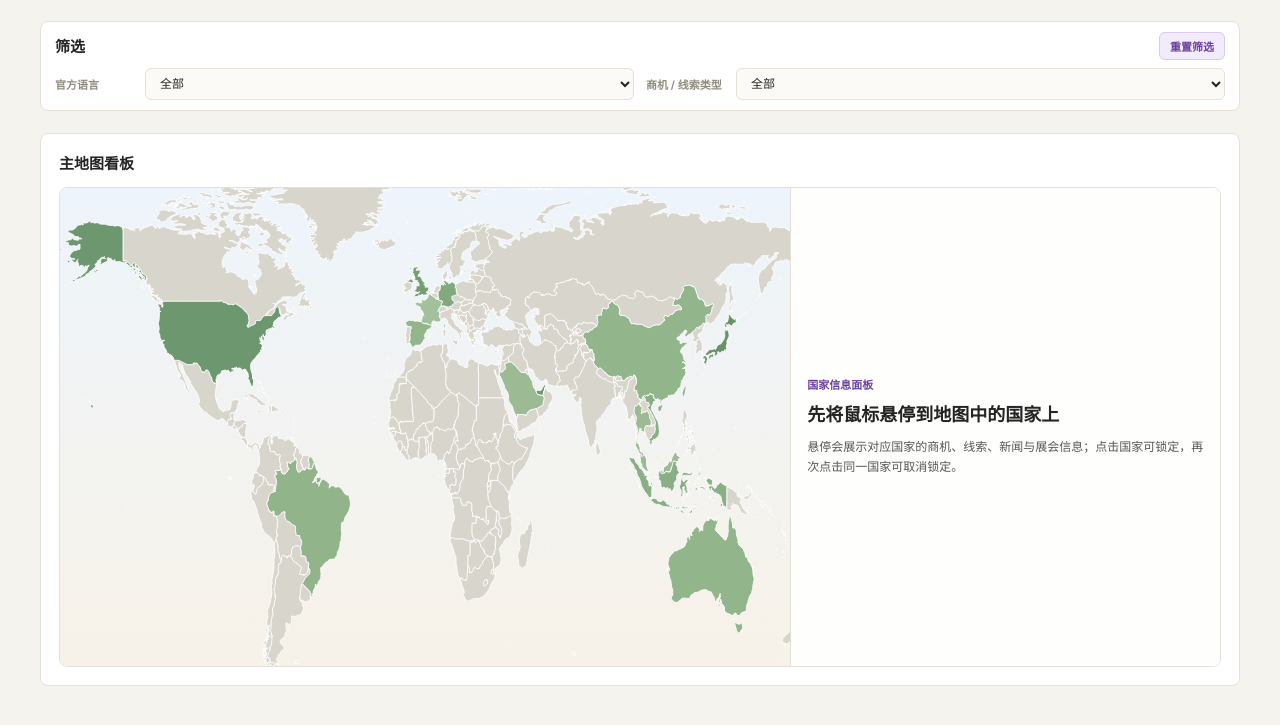
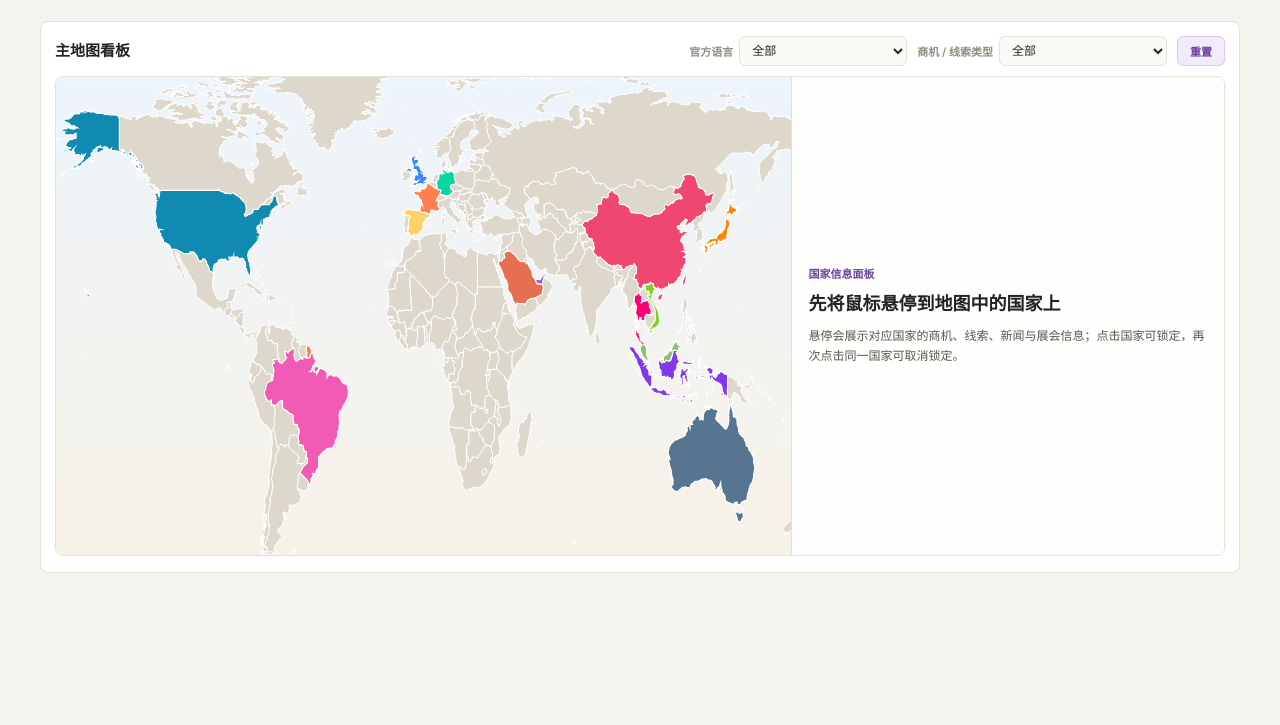
Before and after one commit to thatGuyEkko/GIS, a plain HTML site: page global-travel-intel.html in a window 1280 px wide. Shown: the part 115-840 px from the top of the page. After the commit the page ends 800 px from the top, so only its background shows below. Drawn offline with Linux system fonts and the light colour scheme.

Commit message:
地图更新

```diff
--- a/assets/global-travel-intel.js
+++ b/assets/global-travel-intel.js
@@ -37,6 +37,42 @@
     VE: "Venezuela",
     VN: "Vietnam"
   };
+  var countryColorOverrides = {
+    AE: "#9b5de5",
+    AU: "#577590",
+    BR: "#f15bb5",
+    CN: "#ef476f",
+    DE: "#06d6a0",
+    ES: "#ffd166",
+    FR: "#ff7f51",
+    GB: "#3a86ff",
+    ID: "#8338ec",
+    JP: "#fb8500",
+    KR: "#4cc9f0",
+    MY: "#90be6d",
+    SA: "#e76f51",
+    SG: "#2a9d8f",
+    TH: "#ff006e",
+    TR: "#00b4d8",
+    US: "#118ab2",
+    VN: "#8ac926"
+  };
+  var fallbackCountryPalette = [
+    "#ef476f",
+    "#3a86ff",
+    "#06d6a0",
+    "#ff006e",
+    "#8338ec",
+    "#fb8500",
+    "#118ab2",
+    "#ffd166",
+    "#2a9d8f",
+    "#f15bb5",
+    "#8ac926",
+    "#4cc9f0",
+    "#e76f51",
+    "#577590"
+  ];
 
   if (!pageRoot) {
     return;
@@ -328,19 +364,14 @@
       '    <h1 class="page-title">全球化旅业信息看板</h1>',
       '  </div>',
       '</div>',
-      '<section class="travel-filter-card section">',
-      '  <div class="section-head">',
-      '    <div class="section-title">筛选</div>',
-      '    <button type="button" class="travel-reset-btn" data-travel-action="reset">重置筛选</button>',
-      '  </div>',
-      '  <div class="travel-filter-grid">',
+      '<section class="travel-map-card section">',
+      '  <div class="section-head travel-map-toolbar">',
+      '    <div class="section-title">主地图看板</div>',
+      '    <div class="travel-map-toolbar-actions">',
       buildSelectField("官方语言", "language", filters.languages, state.language),
       buildSelectField("商机 / 线索类型", "category", filters.categories, state.category),
-      '  </div>',
-      '</section>',
-      '<section class="travel-map-card section">',
-      '  <div class="section-head">',
-      '    <div class="section-title">主地图看板</div>',
+      '      <button type="button" class="travel-reset-btn" data-travel-action="reset">重置</button>',
+      '    </div>',
       '  </div>',
       '  <div class="travel-map-shell">',
       '    <div class="travel-map-stage">',
@@ -470,22 +501,10 @@
   }
 
   function buildMapOption(visibleCountries) {
-    var values = visibleCountries.map(getCountryMapValue);
-    var maxValue = values.length ? Math.max.apply(null, values) : 1;
-
     return {
       animation: false,
       tooltip: {
         show: false
-      },
-      visualMap: {
-        min: 0,
-        max: maxValue,
-        show: false,
-        calculable: false,
-        inRange: {
-          color: ["#dfe7dd", "#97b88f", "#5e8b63"]
-        }
       },
       series: [
         {
@@ -507,18 +526,24 @@
             show: false
           },
           itemStyle: {
-            areaColor: "#d8d5cc",
+            areaColor: "#ddd7cc",
             borderColor: "#ffffff",
-            borderWidth: 0.8
+            borderWidth: 1
           },
           emphasis: {
             label: {
               show: false
             },
             itemStyle: {
-              areaColor: "#d88b4f",
               borderColor: "#ffffff",
-              borderWidth: 1.4
+              borderWidth: 1.8,
+              shadowBlur: 18,
+              shadowColor: "rgba(41, 51, 67, 0.2)"
+            }
+          },
+          blur: {
+            itemStyle: {
+              opacity: 0.85
             }
           },
           select: {
@@ -526,9 +551,10 @@
               show: false
             },
             itemStyle: {
-              areaColor: "#c96a2d",
               borderColor: "#ffffff",
-              borderWidth: 1.6
+              borderWidth: 2.1,
+              shadowBlur: 22,
+              shadowColor: "rgba(41, 51, 67, 0.26)"
             }
           },
           data: buildMapSeriesData(visibleCountries)
@@ -538,14 +564,78 @@
   }
 
   function buildMapSeriesData(visibleCountries) {
-    return visibleCountries.map(function (country) {
+    return visibleCountries.map(function (country, index) {
+      var baseColor = getCountryMapColor(country, index);
+
       return {
         name: resolveMapCountryName(country),
         value: getCountryMapValue(country),
         countryCode: country.country_code,
-        selected: state.lockedCountryCode === country.country_code
+        selected: state.lockedCountryCode === country.country_code,
+        itemStyle: {
+          areaColor: baseColor,
+          borderColor: "#ffffff",
+          borderWidth: 1.15
+        },
+        emphasis: {
+          itemStyle: {
+            areaColor: shiftColor(baseColor, 0.1),
+            borderColor: "#ffffff",
+            borderWidth: 1.9
+          }
+        },
+        select: {
+          itemStyle: {
+            areaColor: shiftColor(baseColor, -0.1),
+            borderColor: "#ffffff",
+            borderWidth: 2.1
+          }
+        }
       };
     });
+  }
+
+  function getCountryMapColor(country, index) {
+    var code = String(country.country_code || "").toUpperCase();
+
+    if (countryColorOverrides[code]) {
+      return countryColorOverrides[code];
+    }
+
+    return fallbackCountryPalette[hashCountryCode(code || String(index)) % fallbackCountryPalette.length];
+  }
+
+  function hashCountryCode(code) {
+    var value = 0;
+    var normalized = String(code || "");
+
+    for (var index = 0; index < normalized.length; index += 1) {
+      value = (value * 33 + normalized.charCodeAt(index)) >>> 0;
+    }
+
+    return value;
+  }
+
+  function shiftColor(hex, amount) {
+    var normalized = String(hex || "").replace("#", "");
+
+    if (normalized.length !== 6) {
+      return hex;
+    }
+
+    var red = parseInt(normalized.slice(0, 2), 16);
+    var green = parseInt(normalized.slice(2, 4), 16);
+    var blue = parseInt(normalized.slice(4, 6), 16);
+    var target = amount >= 0 ? 255 : 0;
+    var ratio = Math.min(Math.abs(amount), 1);
+
+    red = Math.round(red + (target - red) * ratio);
+    green = Math.round(green + (target - green) * ratio);
+    blue = Math.round(blue + (target - blue) * ratio);
+
+    return "#" + [red, green, blue].map(function (value) {
+      return value.toString(16).padStart(2, "0");
+    }).join("");
   }
 
   function syncMapSelection() {
--- a/assets/sidebar.js
+++ b/assets/sidebar.js
@@ -7,7 +7,7 @@
       title: '商机看板'
     },
     travel: {
-      page: 'global-travel-intel.html?v=20260723b',
+      page: 'global-travel-intel.html?v=20260723d',
       title: '全球化旅业信息看板'
     },
     leads: {
--- a/assets/styles.css
+++ b/assets/styles.css
@@ -1185,35 +1185,17 @@ tbody tr:last-child td {
   color: var(--text-muted);
 }
 
-.travel-filter-card,
 .travel-map-card {
   background: var(--surface);
   border: 1px solid var(--border);
   border-radius: 8px;
 }
 
-.travel-filter-card {
-  padding: 10px 14px;
-}
-
-.travel-filter-card .section-head {
-  margin-bottom: 8px;
-  gap: 12px;
-}
-
-.travel-filter-grid {
-  display: grid;
-  grid-template-columns: repeat(2, minmax(220px, 280px));
-  gap: 8px 12px;
-  justify-content: start;
-  align-items: center;
-}
-
 .travel-filter-field {
   display: grid;
-  grid-template-columns: 82px minmax(0, 1fr);
-  align-items: center;
-  gap: 8px;
+  grid-template-columns: max-content minmax(132px, 168px);
+  align-items: center;
+  gap: 6px;
   min-width: 0;
 }
 
@@ -1226,8 +1208,8 @@ tbody tr:last-child td {
 
 .travel-select {
   width: 100%;
-  min-height: 32px;
-  padding: 0 10px;
+  min-height: 30px;
+  padding: 0 8px;
   border: 1px solid var(--border);
   border-radius: 6px;
   background: var(--surface-subtle);
@@ -1242,8 +1224,8 @@ tbody tr:last-child td {
 }
 
 .travel-reset-btn {
-  min-height: 28px;
-  padding: 0 10px;
+  min-height: 30px;
+  padding: 0 12px;
   border: 1px solid #dbc9f0;
   border-radius: 6px;
   background: var(--purple-light);
@@ -1258,7 +1240,28 @@ tbody tr:last-child td {
 }
 
 .travel-map-card {
-  padding: 18px;
+  padding: 14px 14px 16px;
+}
+
+.travel-map-toolbar {
+  margin-bottom: 10px;
+  gap: 12px;
+  flex-wrap: wrap;
+}
+
+.travel-map-toolbar .section-title {
+  flex: 0 0 auto;
+  line-height: 1.2;
+}
+
+.travel-map-toolbar-actions {
+  margin-left: auto;
+  min-width: 0;
+  display: flex;
+  align-items: center;
+  justify-content: flex-end;
+  flex-wrap: wrap;
+  gap: 8px 10px;
 }
 
 .travel-map-shell {
@@ -1499,10 +1502,6 @@ tbody tr:last-child td {
     grid-template-columns: 1fr;
   }
 
-  .travel-filter-grid {
-    grid-template-columns: repeat(2, minmax(0, 1fr));
-  }
-
   .travel-map-shell {
     grid-template-columns: minmax(0, 1.7fr) minmax(300px, 1fr);
   }
@@ -1594,7 +1593,6 @@ tbody tr:last-child td {
     grid-template-columns: 1fr;
   }
 
-  .travel-filter-grid,
   .travel-hover-stats {
     grid-template-columns: 1fr;
   }
@@ -1603,6 +1601,16 @@ tbody tr:last-child td {
     grid-template-columns: 1fr;
     align-items: stretch;
     gap: 6px;
+  }
+
+  .travel-map-toolbar {
+    align-items: flex-start;
+  }
+
+  .travel-map-toolbar-actions {
+    margin-left: 0;
+    width: 100%;
+    justify-content: flex-start;
   }
 
   .travel-map-shell {
@@ -1662,13 +1670,11 @@ tbody tr:last-child td {
     padding: 20px 14px 32px;
   }
 
-  .travel-filter-card,
   .travel-map-card,
   .info-panel {
     padding: 16px;
   }
 
-  .travel-filter-grid,
   .travel-hover-stats {
     grid-template-columns: 1fr;
   }
--- a/global-travel-intel.html
+++ b/global-travel-intel.html
@@ -4,7 +4,7 @@
   <meta charset="UTF-8">
   <meta name="viewport" content="width=device-width, initial-scale=1.0">
   <title>OOMS | 全球化旅业信息看板</title>
-  <link rel="stylesheet" href="assets/styles.css?v=20260723b">
+  <link rel="stylesheet" href="assets/styles.css?v=20260723d">
 </head>
 <body class="content-page">
   <main class="content" data-travel-intel-page="board">
@@ -14,9 +14,9 @@
     </div>
   </main>
 
-  <script src="assets/vendor/echarts.min.js?v=20260723b" defer></script>
-  <script src="assets/vendor/echarts-world.js?v=20260723b" defer></script>
-  <script src="assets/global-travel-intel.js?v=20260723b" defer></script>
-  <script src="assets/content-frame.js?v=20260723b" defer></script>
+  <script src="assets/vendor/echarts.min.js?v=20260723d" defer></script>
+  <script src="assets/vendor/echarts-world.js?v=20260723d" defer></script>
+  <script src="assets/global-travel-intel.js?v=20260723d" defer></script>
+  <script src="assets/content-frame.js?v=20260723d" defer></script>
 </body>
 </html>
```
Also changed, not shown: index.html (+2 -2 lines).
